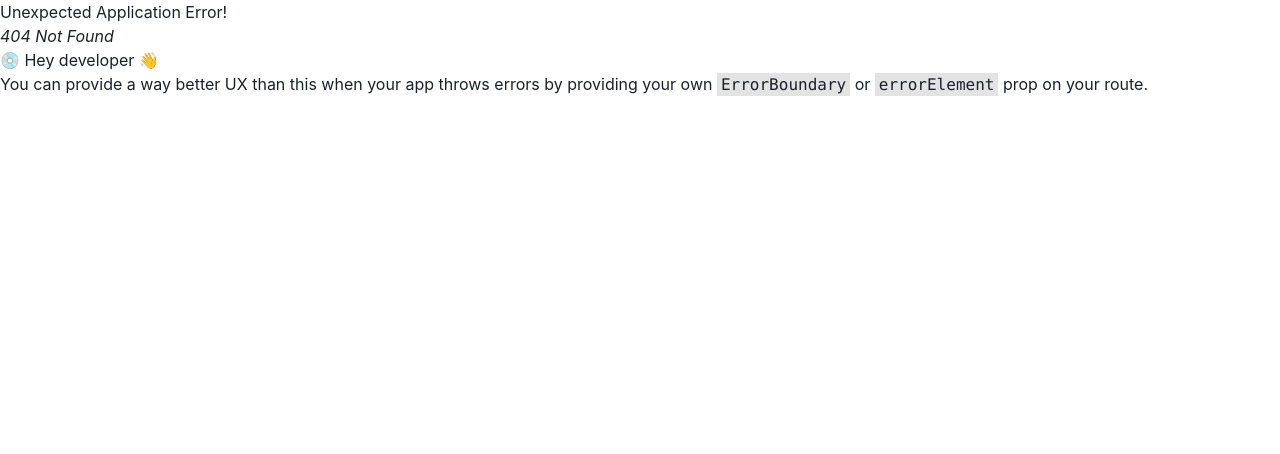
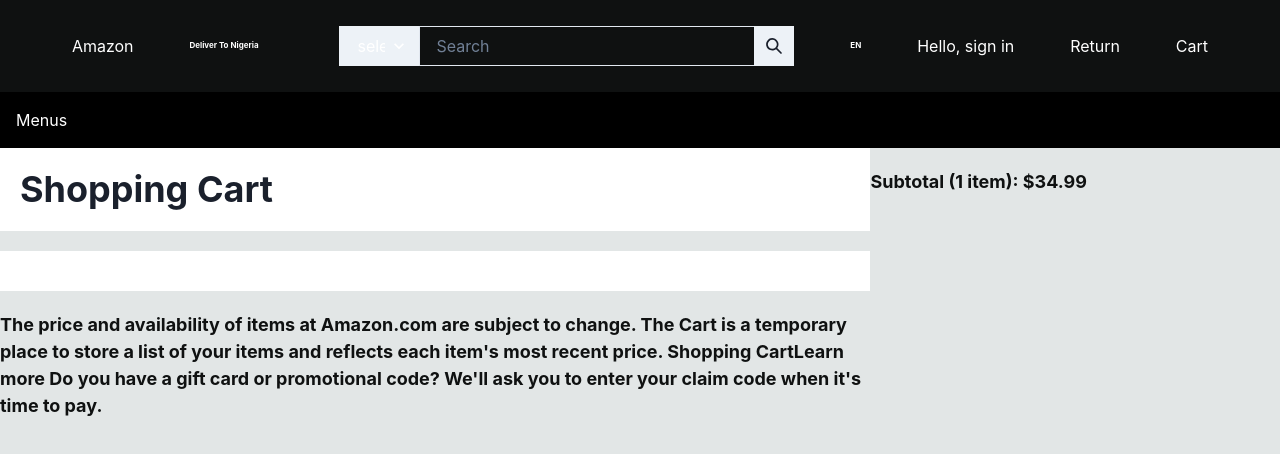
Before and after one commit to OsagieIsreal/amazon, a React (Vite) app: page /checkout in a window 1280 px wide. Before the commit this address had no page. Shown: the top 454 px of the page. Built offline with nearby package versions, Linux system fonts and the light colour scheme.

Commit message:
Still working on the CheckOutPage

```diff
--- a/src/appRouter/index.tsx
+++ b/src/appRouter/index.tsx
@@ -2,6 +2,7 @@
 import HomePage from '../pages/HomePage'
 import Headers from '../components/Header'
 import AuthPage from '../pages/AuthPage'
+import CheckoutPage from '../pages/CheckoutPage'
 // import { lazy } from 'react';
 
 export const appRouter = createBrowserRouter([
@@ -20,5 +21,10 @@
     path: '/login',
     element: <AuthPage />
 
+  },
+  {
+    path: '/checkout',
+    element: <CheckoutPage />
+
   }
 ])
--- /dev/null
+++ b/src/components/HomePage/Hero/CheckOutComponents/CheckOutBody.tsx
@@ -0,0 +1,26 @@
+import { Box, Flex, Heading, Text } from "@chakra-ui/react"
+
+
+function CheckOutBody() {
+  return (
+    <Flex>
+      <Box w="68%">
+            <Box bg="white" p="20px">
+                <Heading>Shopping Cart</Heading>
+            </Box>
+            <Box bg="white" p="20px"  marginTop="20px"></Box>
+            <Text fontSize="18px" fontWeight="bold" marginTop="20px" color="#0F1111">
+                The price and availability of items at Amazon.com are subject to change.
+                The Cart is a temporary place to store a list of your items and reflects each item's most recent price. Shopping CartLearn more
+                Do you have a gift card or promotional code? We'll ask you to enter your claim code when it's time to pay.
+            </Text>
+      </Box>
+      <Box>
+        <Text fontSize="18px" fontWeight="bold" marginTop="20px" color="#0F1111">Subtotal (1 item): $34.99</Text>
+      </Box>
+
+    </Flex>
+  )
+}
+
+export default CheckOutBody
--- /dev/null
+++ b/src/pages/CheckoutPage.tsx
@@ -0,0 +1,15 @@
+import { Box } from "@chakra-ui/react"
+import Headers from "../components/Header"
+import CheckOutBody from "../components/HomePage/Hero/CheckOutComponents/CheckOutBody"
+
+
+function CheckoutPage() {
+  return (
+    <Box bg="#e2e6e6" h="100vh">
+      <Headers />
+      <CheckOutBody />
+    </Box>
+  )
+}
+
+export default CheckoutPage
```
Also changed, not shown: src/components/HomePage/Hero/ThirdRow.tsx (+2 -2 lines).
